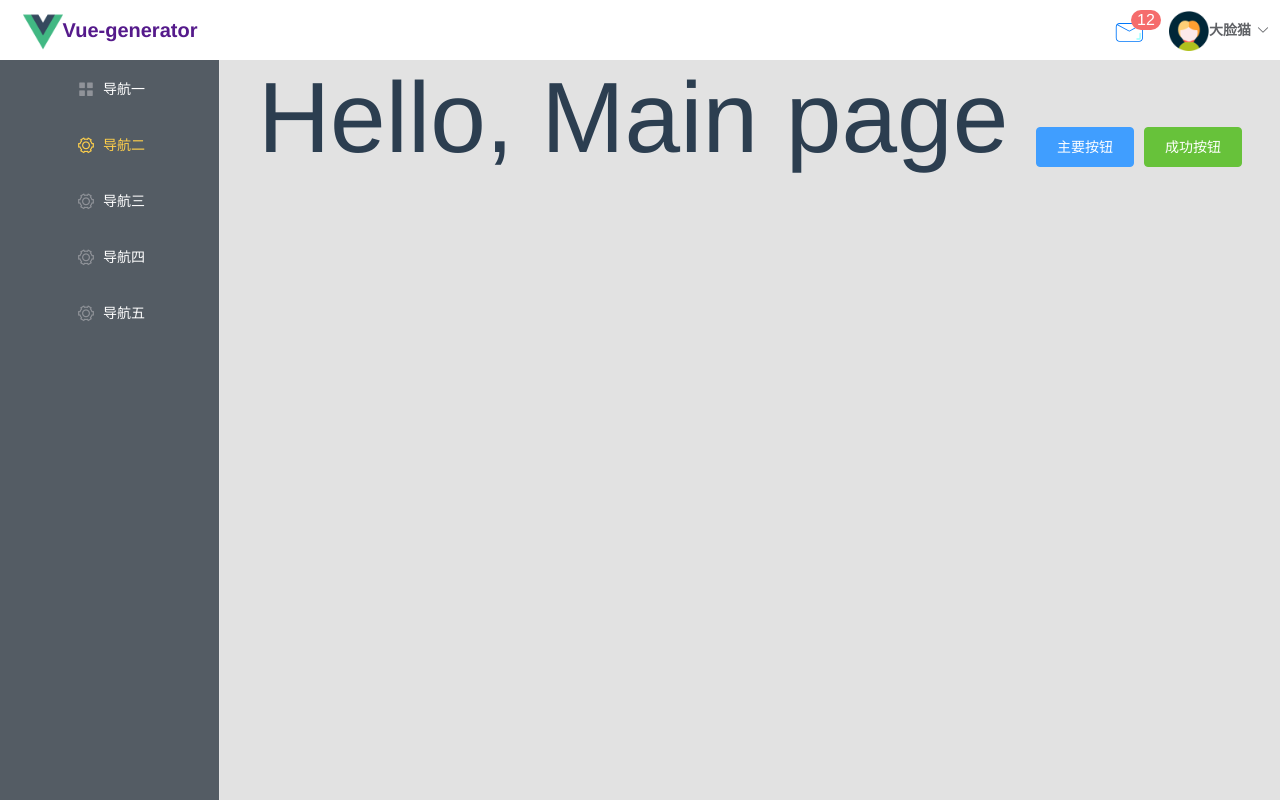
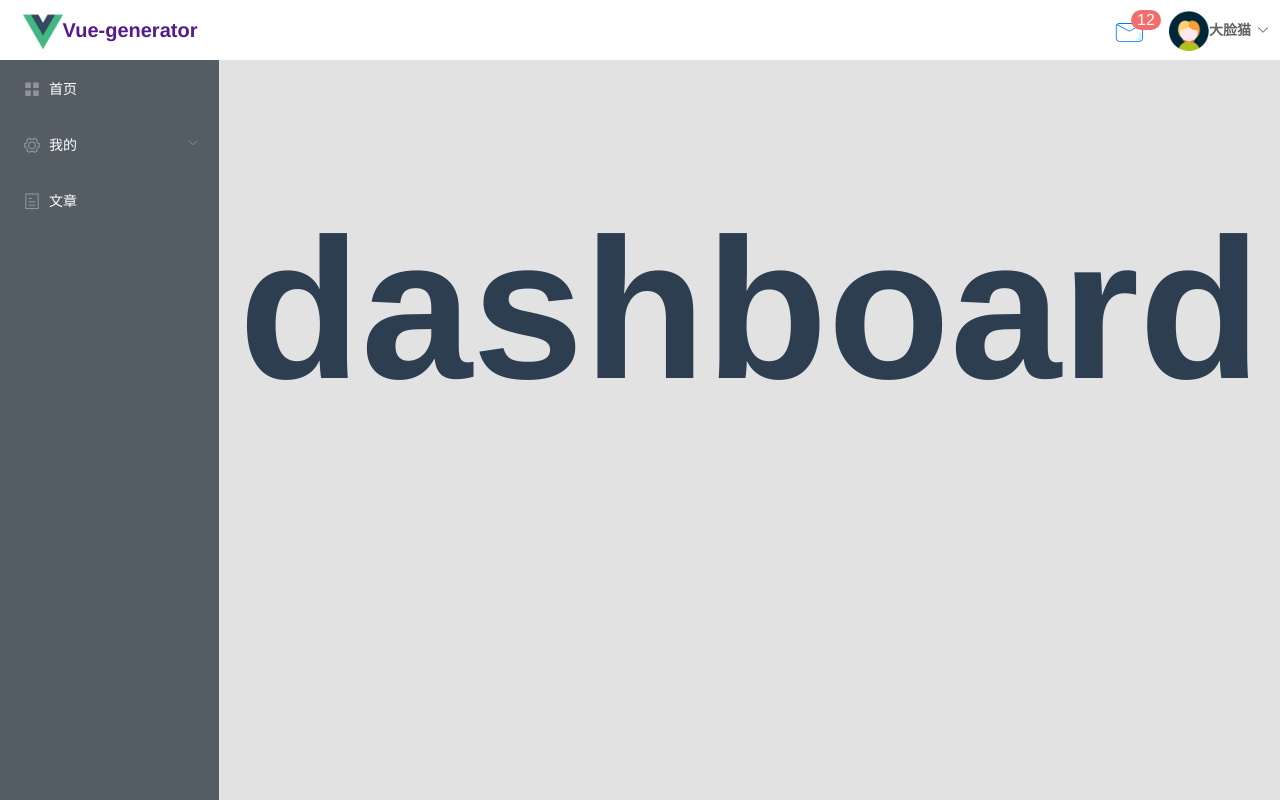
Before and after one commit to jiazhuoyi/vue-generator, a Vue app: page / in a window 1280 px wide. Built offline with nearby package versions, Linux system fonts and the light colour scheme.

Commit message:
根据路由生成左侧导航栏

```diff
--- a/src/App.vue
+++ b/src/App.vue
@@ -1,21 +1,8 @@
 <template>
-  <!-- <div id="app">
-    <div class="app-wrapper">
-      <navbar></navbar>
-      <div></div>
-      <sidebar class="sidebar-container"></sidebar>
-
-      <div class="main-container">
-        <div class="main-page">
-          <router-view/>
-        </div>
-      </div>
-    </div>
-  </div> -->
   <div id="app">
     <navbar></navbar>
     <div class="app-wrapper">
-      <sidebar class="sidebar-container"></sidebar>
+      <sidebar class="sidebar-container" :side-bar="sidenav"></sidebar>
       <div class="main-container">
         <router-view/>
       </div>
@@ -26,12 +13,26 @@
 <script>
 import Sidebar from '@/components/sidebar';
 import Navbar from '@/components/navbar';
+import route from '@/router';
 
 export default {
   name: 'App',
   components: {
     Sidebar,
     Navbar
+  },
+  data() {
+    return {
+      sidenav: []
+    };
+  },
+  created() {
+    this.sidenav = [];
+    route.options.routes.forEach((item) => {
+      if (item.icon) {
+        this.sidenav.push(item);
+      }
+    });
   }
 };
 </script>
--- a/src/components/HelloWorld.vue
+++ /dev/null
@@ -1,16 +0,0 @@
-<template>
-  <div class="hello">
-    Hello, Main page
-    <el-button type="primary">主要按钮</el-button>
-    <el-button type="success">成功按钮</el-button>
-  </div>
-</template>
-
-<script>
-
-</script>
-
-<style lang="stylus">
-.hello
-  font-size: 100px
-</style>
--- /dev/null
+++ b/src/components/sidebar-item.vue
@@ -0,0 +1,58 @@
+<template>
+  <!-- <div>
+    <el-submenu :index="`${index + 1}`" v-if="item.children">
+      <template slot="title">
+        <i :class="`el-icon-${item.icon}`"></i>
+        <span>{{item.title}}</span>
+      </template>
+      <el-menu-item
+        v-for="child in item.children"
+        :key="child.name"
+        :index="child.path">
+        <router-link to="/">
+          {{child.title}}
+        </router-link>
+      </el-menu-item>
+    </el-submenu>
+    <el-menu-item :index="`${index + 1}`" v-else>
+      <router-link to="/my/setting">
+        <i :class="`el-icon-${item.icon}`"></i>
+        <span slot="title">{{item.title}}</span>
+      </router-link>
+    </el-menu-item>
+  </div> -->
+  <div>
+    <el-submenu :index="`${index + 1}`" v-if="item.children">
+      <template slot="title">
+        <i :class="`el-icon-${item.icon}`"></i>
+        <span>{{item.title}}</span>
+      </template>
+      <el-menu-item
+        v-for="child in item.children"
+        :key="child.name"
+        :index="`${item.path}/${child.path}`">
+        {{child.title}}
+      </el-menu-item>
+    </el-submenu>
+    <el-menu-item :index="item.path" v-else>
+      <i :class="`el-icon-${item.icon}`"></i>
+      <span slot="title">{{item.title}}</span>
+    </el-menu-item>
+  </div>
+</template>
+
+<script>
+export default {
+  name: 'SidebarItem',
+  props: {
+    item: Object,
+    index: Number
+  },
+  methods: {
+    getLink(ppath, cpath) {
+      return ppath + cpath;
+    }
+  }
+};
+
+</script>
--- a/src/components/sidebar.vue
+++ b/src/components/sidebar.vue
@@ -1,38 +1,40 @@
 <template>
   <div class="sidebar">
-    <!-- <div>侧边栏</div> -->
     <el-menu
-      default-active="2"
+      default-active="this.$route.path"
       class="el-menu-verical-demo bar"
       background-color="#545c64"
       text-color="#fff"
+      router
       active-text-color="#ffd04b">
-      <el-menu-item index="1">
-        <i class="el-icon-menu"></i>
-        <span slot="title">导航一</span>
-      </el-menu-item>
-      <el-menu-item index="2">
-        <i class="el-icon-setting"></i>
-        <span slot="title">导航二</span>
-      </el-menu-item>
-      <el-menu-item index="3">
-        <i class="el-icon-setting"></i>
-        <span slot="title">导航三</span>
-      </el-menu-item>
-      <el-menu-item index="4">
-        <i class="el-icon-setting"></i>
-        <span slot="title">导航四</span>
-      </el-menu-item>
-      <el-menu-item index="5">
-        <i class="el-icon-setting"></i>
-        <span slot="title">导航五</span>
-      </el-menu-item>
+      <sidebar-item
+        v-for="(item, index) in sideBar"
+        :key="item.name"
+        :index="index"
+        :item="item">
+      </sidebar-item>
     </el-menu>
   </div>
 </template>
 
+<script>
+import SidebarItem from '@/components/sidebar-item';
+
+export default {
+  name: 'Sidebar',
+  components: {
+    SidebarItem
+  },
+  props: {
+    sideBar: Array
+  }
+};
+</script>
+
+
 <style lang="stylus">
 .sidebar
+  text-align: left
   color: #fff
   background-color: #304156
   .bar
--- a/src/router/index.js
+++ b/src/router/index.js
@@ -1,7 +1,10 @@
 import Vue from 'vue';
 import Router from 'vue-router';
-import HelloWorld from '@/components/HelloWorld';
+import Dashboard from '@/views/dashboard';
 import Login from '@/views/login';
+import Info from '@/views/my/info';
+import UpdatePassword from '@/views/my/update-password';
+import Article from '@/views/article';
 
 Vue.use(Router);
 
@@ -10,13 +13,47 @@ export default new Router({
   routes: [
     {
       path: '/',
-      name: 'HelloWorld',
-      component: HelloWorld
+      name: 'Dashboard',
+      title: '首页',
+      icon: 'menu',
+      component: Dashboard
     },
     {
       path: '/login',
       name: 'Login',
       component: Login
+    },
+    {
+      path: '/my',
+      name: 'My',
+      title: '我的',
+      icon: 'setting',
+      component: () => import('@/views/my'),
+      children: [
+        {
+          path: 'info',
+          name: 'Info',
+          title: '个人信息',
+          component: Info
+        }, {
+          path: 'update-password',
+          name: 'UpdatePassword',
+          title: '修改密码',
+          component: UpdatePassword
+        }
+      ]
+    },
+    {
+      path: '/article',
+      name: 'Article',
+      title: '文章',
+      icon: 'tickets',
+      component: Article
+    },
+    {
+      path: '*',
+      name: '404',
+      component: () => import('@/views/404')
     }
   ]
 });
--- /dev/null
+++ b/src/views/404.vue
@@ -0,0 +1,14 @@
+<template>
+  <div class="not-undefined">
+    <h1>404</h1>
+  </div>
+</template>
+
+<script>
+
+</script>
+
+<style lang="stylus">
+.not-undefined
+  font-size: 100px
+</style>
--- /dev/null
+++ b/src/views/article.vue
@@ -0,0 +1,14 @@
+<template>
+  <div class="article">
+    <h1>article</h1>
+  </div>
+</template>
+
+<script>
+
+</script>
+
+<style lang="stylus">
+.article
+  font-size: 100px
+</style>
--- /dev/null
+++ b/src/views/dashboard.vue
@@ -0,0 +1,14 @@
+<template>
+  <div class="dashboard">
+    <h1>dashboard</h1>
+  </div>
+</template>
+
+<script>
+
+</script>
+
+<style lang="stylus">
+.dashboard
+  font-size: 100px
+</style>
--- /dev/null
+++ b/src/views/my/index.vue
@@ -0,0 +1,5 @@
+<template>
+  <div class="my-wrapper">
+    <router-view/>
+  </div>
+</template>
--- /dev/null
+++ b/src/views/my/info.vue
@@ -0,0 +1,14 @@
+<template>
+  <div class="info">
+    <h1>info</h1>
+  </div>
+</template>
+
+<script>
+
+</script>
+
+<style lang="stylus">
+.info
+  font-size: 100px
+</style>
--- /dev/null
+++ b/src/views/my/update-password.vue
@@ -0,0 +1,14 @@
+<template>
+  <div class="update-password">
+    <h1>update-password</h1>
+  </div>
+</template>
+
+<script>
+
+</script>
+
+<style lang="stylus">
+.update-password
+  font-size: 100px
+</style>
```
Also changed, not shown: src/components/navbar.vue (line endings or trailing spaces).
